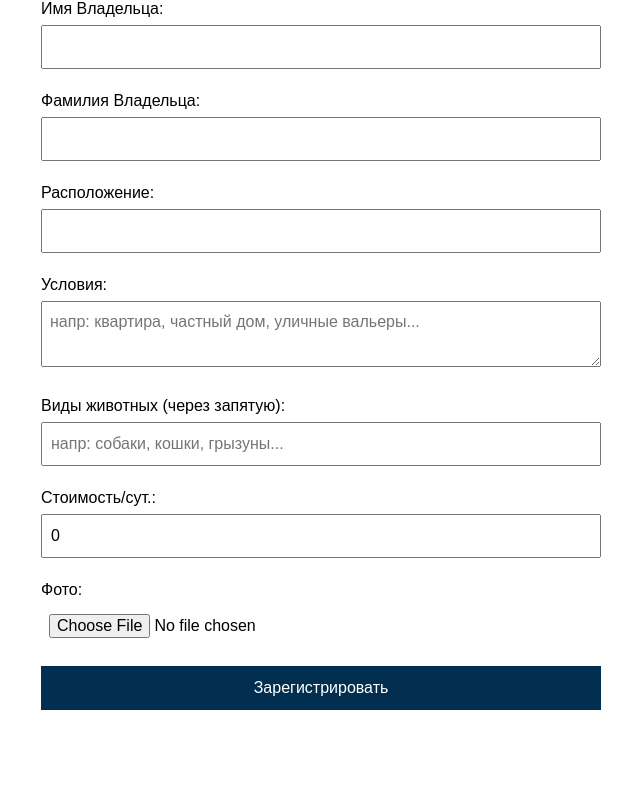
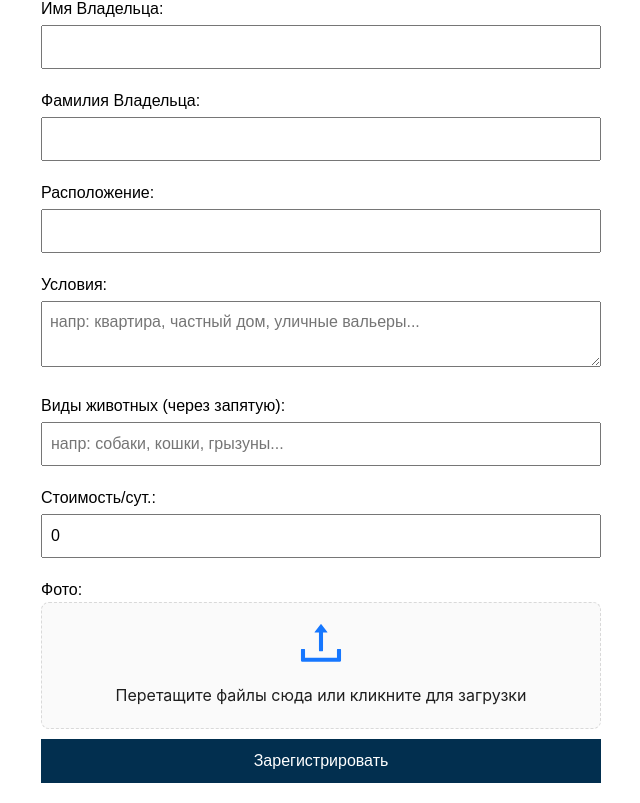
Before and after one commit to EkaterinaO19/petshotel, a Next.js app in the folder frontend/: page /create-hotel in a window 1280 px wide. Shown: the part 319-1122 px from the top of the page, without its empty margins (319-959 px from the left). Before the commit the page ends 1049 px from the top, so only its background shows below. Built offline with nearby package versions, Linux system fonts and the light colour scheme; a web font is replaced by a local one.

Commit message:
fix add hotel page

```diff
--- a/frontend/src/app/create-hotel/page.tsx
+++ b/frontend/src/app/create-hotel/page.tsx
@@ -4,6 +4,14 @@ import React, { useState } from 'react';
 import axios from 'axios';
 import styles from '@/app/styles/CreateHotelPage.module.scss';
 import Link from 'next/link';
+import { UploadOutlined } from '@ant-design/icons';
+import { Button, Upload, message as antdMessage } from 'antd';
+import type { UploadFile, UploadProps } from 'antd';
+import { RcFile } from 'antd/lib/upload';
+
+
+
+const { Dragger } = Upload;
 
 
 const CreateHotelPage = () => {
@@ -17,7 +25,8 @@ const CreateHotelPage = () => {
         conditions: '',
         animal_types: '',
         price_per_day: 0,
-        photos: [] as File[],
+        // photos: [] as File[],
+        photos: [] as UploadFile[],  // Массив файлов для загрузки
         rating: 0,
     })
 
@@ -30,14 +39,21 @@ const CreateHotelPage = () => {
     }
 
 
-    const handleFileChange = (e: React.ChangeEvent<HTMLInputElement>) => {
-        if (e.target.files) {
-          setFormData({
-            ...formData,
-            photos: Array.from(e.target.files),
-          });
-        }
-      };
+    // const handleFileChange = (e: React.ChangeEvent<HTMLInputElement>) => {
+    //     if (e.target.files) {
+    //       setFormData({
+    //         ...formData,
+    //         photos: Array.from(e.target.files),
+    //       });
+    //     }
+    //   };
+
+    const handleFileChange: UploadProps['onChange'] = ({ fileList }) => {
+      setFormData({
+          ...formData,
+          photos: fileList,  // Обновляем список файлов
+      });
+  };
 
 
       const handleSubmit = async (e: React.FormEvent) => {
@@ -67,6 +83,7 @@ const CreateHotelPage = () => {
           setMessage('Ошибка регистрации. Пожалуйста, попробуйте еще раз.');
         }
       };
+
 
 
 
@@ -112,10 +129,30 @@ const CreateHotelPage = () => {
                 Стоимость/сут.:
                 <input type="number" name="price_per_day" value={formData.price_per_day} onChange={handleFormChange} required />
                 </label>
-                <label>
+                {/* <label>
                 Фото:
                 <input type="file" name="photos" onChange={handleFileChange} accept="image/*"  />
-                </label>
+                </label> */}
+
+                {/*  */}
+                <label>
+                        Фото:
+                        <Dragger
+                            name="photos"
+                            multiple
+                            beforeUpload={() => false}  // Отключаем автоматическую загрузку
+                            onChange={handleFileChange}
+                            fileList={formData.photos}  // Передаем список файлов
+                        >
+                            <p className="ant-upload-drag-icon">
+                                <UploadOutlined />
+                            </p>
+                            <p className="ant-upload-text">Перетащите файлы сюда или кликните для загрузки</p>
+                        </Dragger>
+                    </label>
+
+
+
                 <button type="submit">Зарегистрировать</button>
             </form>
             {message && <p>{message}</p>}
--- a/frontend/src/app/hotels/[id]/page.tsx
+++ b/frontend/src/app/hotels/[id]/page.tsx
@@ -67,7 +67,9 @@ const HotelPage = async ({ params }: HotelPageProps) => {
 
       {/* Booking Button */}
       <div className={styles.bookingButtonContainer}>
+      <Link href={'/book-hotel'}>
         <button className={styles.bookingButton}>Забронировать</button>
+      </Link>
       </div>
 
       {/* Reviews Section */}
```
Also changed, not shown: frontend/src/app/book-hotel/page.tsx (added, +10 -0 lines), frontend/src/app/components/HotelsList.tsx (+5 -2 lines), 1 other file (tests, documents, lock files or other folders).
